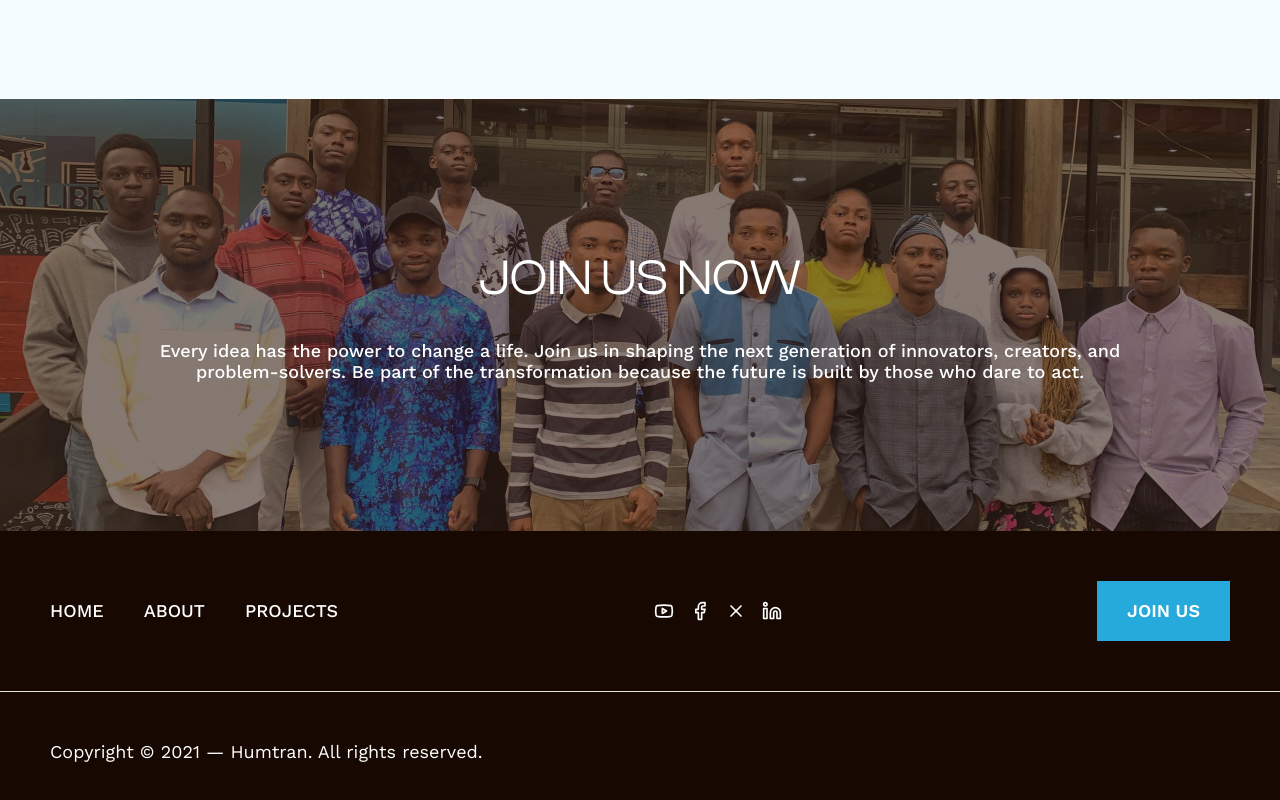
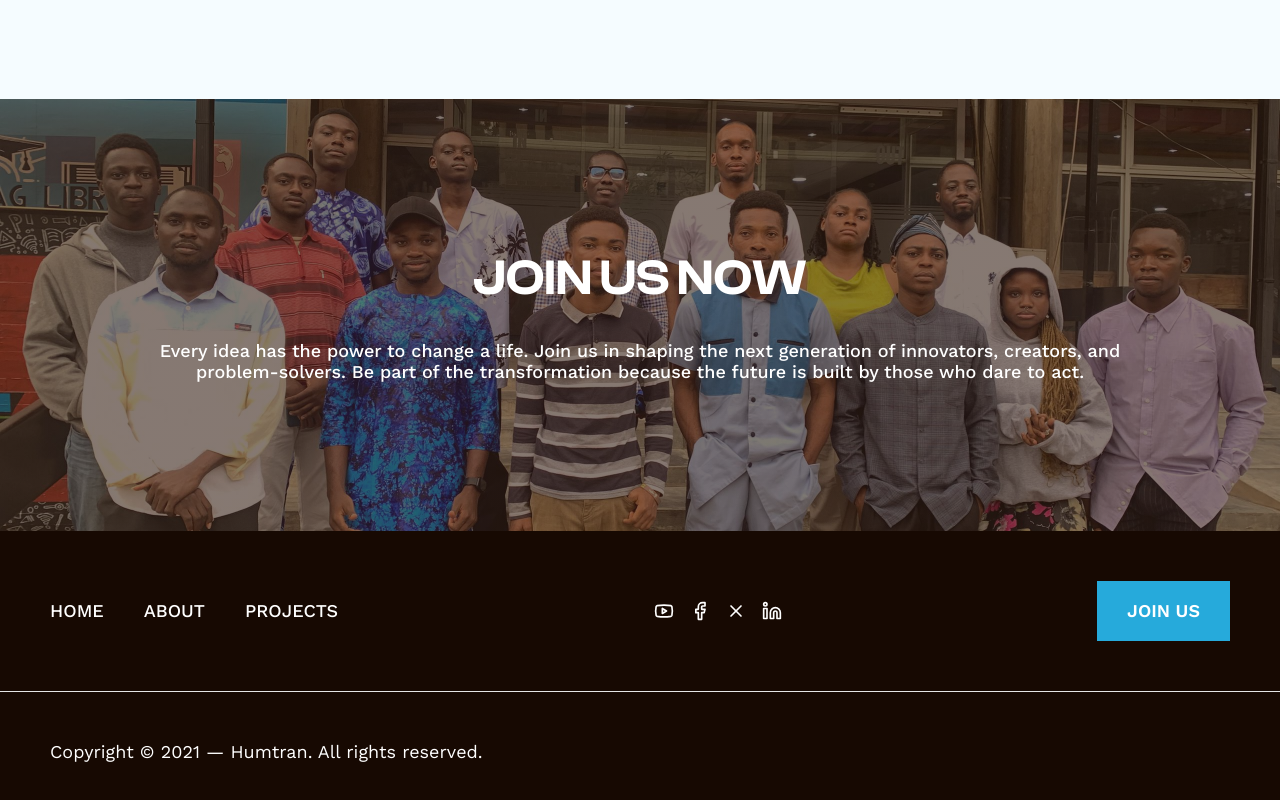
Before and after one commit to HUMTRAN/HUMTRAN-Site, a Next.js app: page / in a window 1280 px wide. Shown: the part 3264-4064 px from the top of the page. Built offline with nearby package versions, Linux system fonts and the light colour scheme.

Commit message:
fix: update font weight for Call to Action heading for improved emphasis

```diff
--- a/src/app/page.tsx
+++ b/src/app/page.tsx
@@ -331,7 +331,7 @@ const Page = () => {
       {/* Call to Action Section */}
       <section className="flex flex-col w-full items-center px-4 md:px-[50px] relative flex-[0_0_auto] h-64 md:h-[432px]" style={{ backgroundImage: 'linear-gradient(0deg, rgba(53,31,20,0.6) 0%, rgba(53,31,20,0.6) 100%), url(/footer.jpg)', backgroundSize: 'cover', backgroundPosition: 'center' }}>
         <div className="flex flex-col max-w-[1000px] w-full md:w-[1000px] items-center justify-center gap-4 md:gap-[30px] relative flex-[0_0_auto] h-full px-4">
-          <h2 className="relative self-stretch mt-[-1.00px] font-clash font-normal text-white text-2xl md:text-[50px] text-center tracking-[0] leading-[normal]">
+          <h2 className="relative self-stretch mt-[-1.00px] font-clash font-semibold text-white text-2xl md:text-[50px] text-center tracking-[0] leading-[normal]">
             JOIN US NOW
           </h2>
 
```
